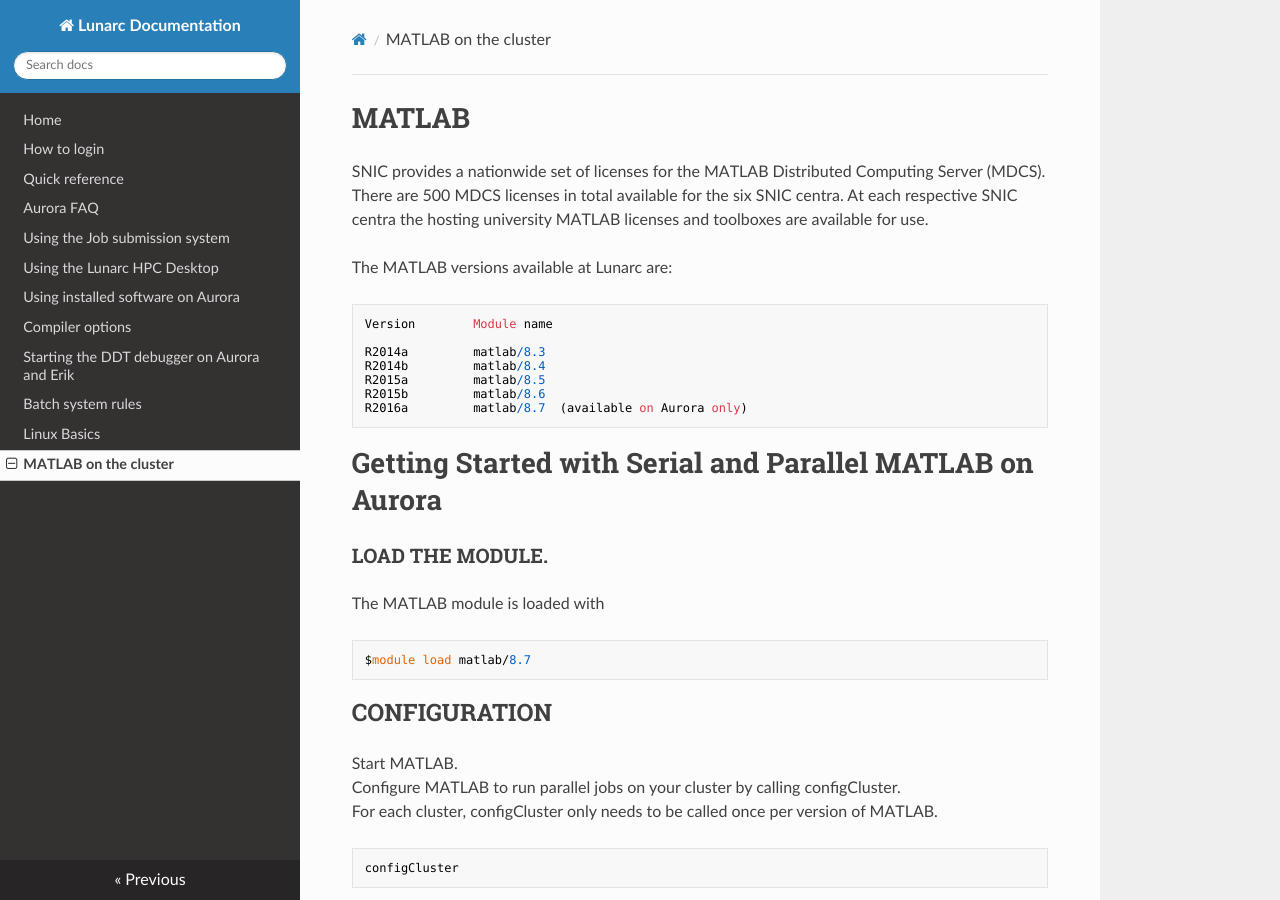
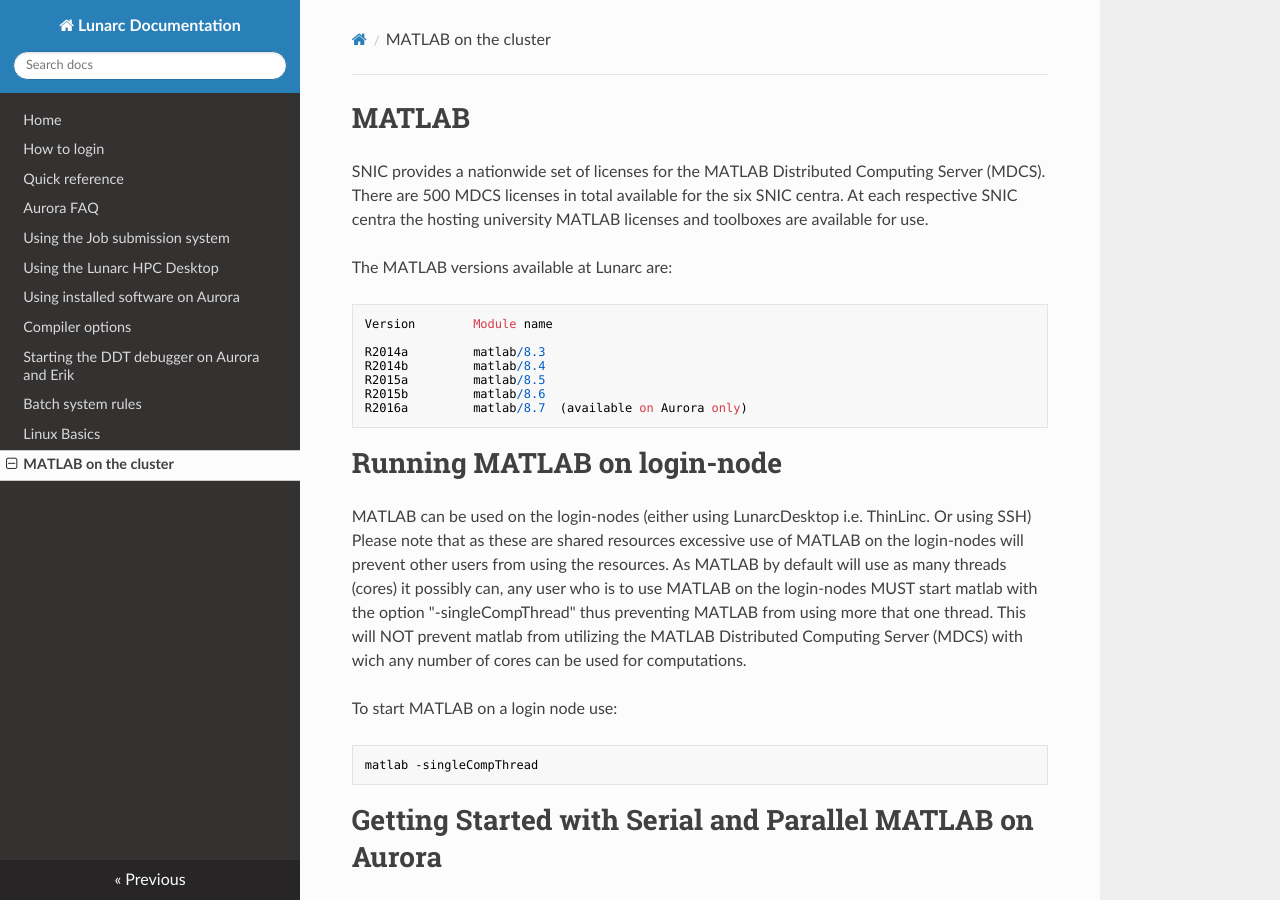
Before and after one commit to lunarc/lunarc_docs, an MkDocs documentation site: the page built from docs/MATLAB.md, in a window 1280 px wide and 900 px high. Built offline with MkDocs 1.6.1, drawn with Linux system fonts in a browser that asks for light colours; nearby versions of some CDN libraries; old or Windows-style settings are respelled for this version of MkDocs.

Commit message:
Explained Matlab on frontend
Users must run with only one thread.

```diff
--- a/docs/MATLAB.md
+++ b/docs/MATLAB.md
@@ -10,6 +10,17 @@
     R2015a         matlab/8.5
     R2015b         matlab/8.6
     R2016a         matlab/8.7  (available on Aurora only)
+
+
+# Running MATLAB on login-node
+MATLAB can be used on the login-nodes (either using LunarcDesktop i.e. ThinLinc. Or using SSH) Please note that as these are shared resources excessive use of MATLAB on the login-nodes will prevent other users from using the resources.
+As MATLAB by default will use as many threads (cores) it possibly can, any user who is to use MATLAB on the login-nodes MUST start matlab with the option "-singleCompThread" thus preventing MATLAB from using more that one thread.
+This will NOT prevent matlab from utilizing the MATLAB Distributed Computing Server (MDCS) with wich any number of cores can be used for computations.
+
+To start MATLAB on a login node use:
+
+    matlab -singleCompThread
+
 
 <!--- At Lunarc the MATLAB installation R2014a (also known as 8.3) is the **only** version available for use with MDCS. If any of the newer versions are used, submission to the batch queue from within MATLAB is not possible .
 
```
